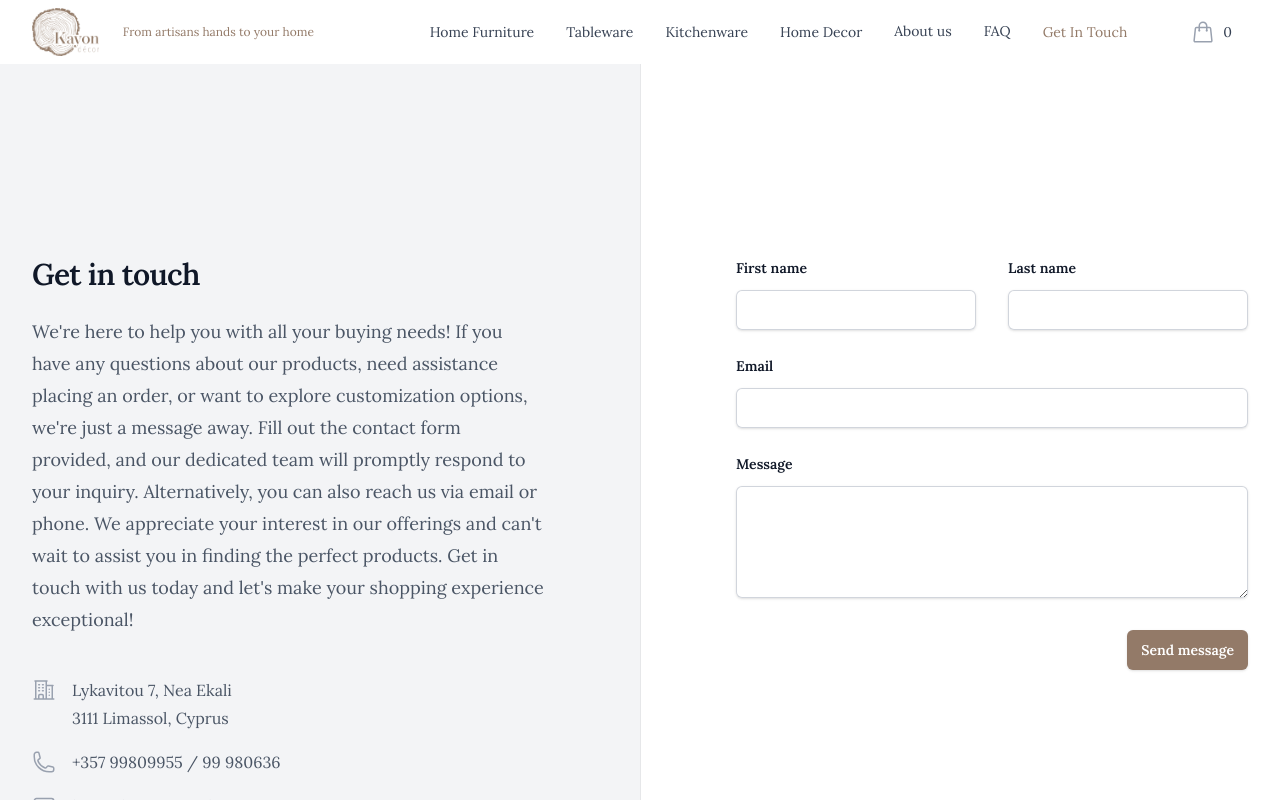
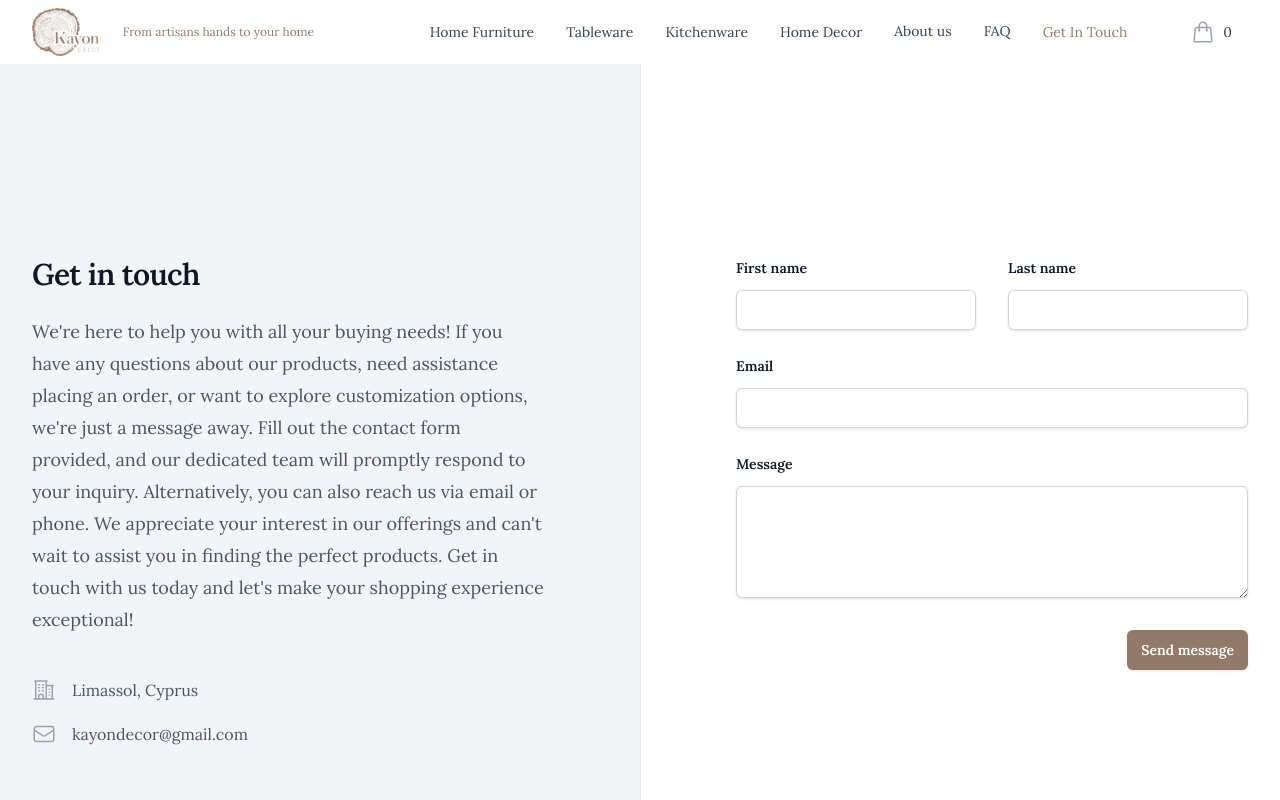
Before and after one commit to oorestisime/kayon-decor, a Next.js app: page /contact in a window 1280 px wide. Shown: the top 800 px of the page. Built offline with nearby package versions, Linux system fonts and the light colour scheme.

Commit message:
contact page update

```diff
--- a/src/app/contact/page.tsx
+++ b/src/app/contact/page.tsx
@@ -95,25 +95,10 @@ export default function ContactPage() {
                   />
                 </dt>
                 <dd>
-                  Lykavitou 7, Nea Ekali
-                  <br />
-                  3111 Limassol, Cyprus
+                  Limassol, Cyprus
                 </dd>
               </div>
-              <div className="flex gap-x-4">
-                <dt className="flex-none">
-                  <span className="sr-only">Telephone</span>
-                  <PhoneIcon
-                    className="h-7 w-6 text-gray-400"
-                    aria-hidden="true"
-                  />
-                </dt>
-                <dd>
-                  <a className="hover:text-gray-900" href="tel:+357 99809955">
-                    +357 99809955 / 99 980636
-                  </a>
-                </dd>
-              </div>
+
               <div className="flex gap-x-4">
                 <dt className="flex-none">
                   <span className="sr-only">Email</span>
```
